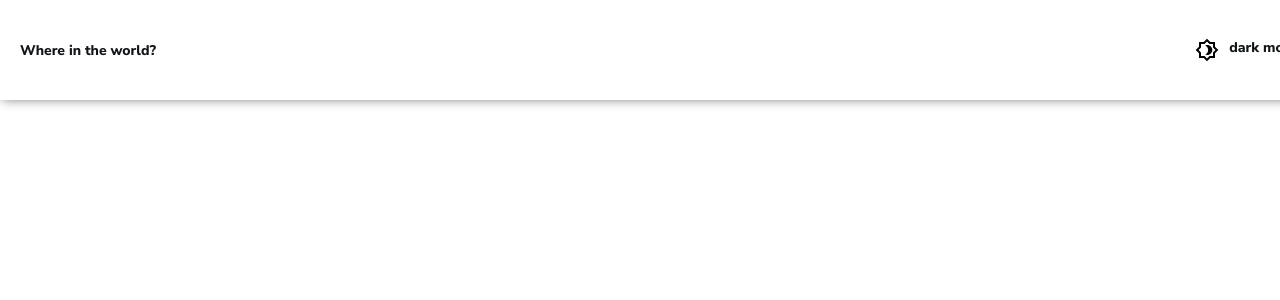
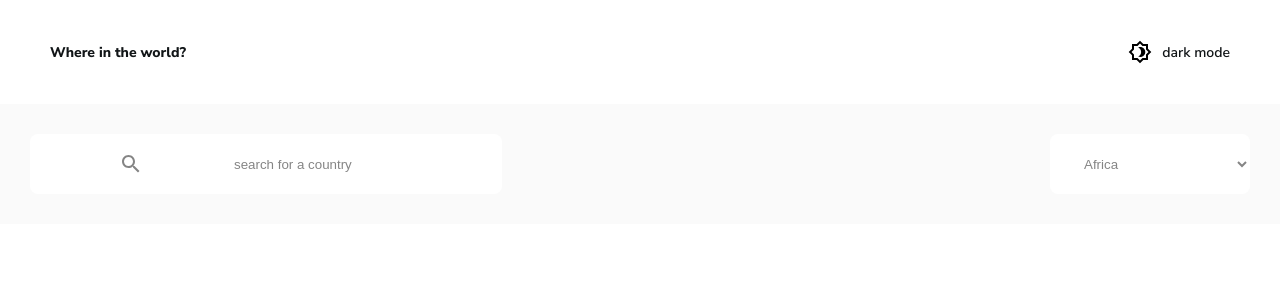
Before and after one commit to Billy-tech133/Country-app, a React (Create React App) app: page / in a window 1280 px wide. Shown: the top 300 px of the page. Built offline with nearby package versions, Linux system fonts and the light colour scheme.

Commit message:
input section completed

```diff
--- a/package.json
+++ b/package.json
@@ -10,6 +10,8 @@
     "@testing-library/user-event": "^12.1.10",
     "react": "^17.0.2",
     "react-dom": "^17.0.2",
+    "react-router": "^5.2.0",
+    "react-router-dom": "^5.2.0",
     "react-scripts": "4.0.3",
     "styled-components": "^5.3.0",
     "web-vitals": "^1.0.1"
--- a/src/App.js
+++ b/src/App.js
@@ -2,13 +2,22 @@ import "./App.css";
 import { ThemeProvider } from "styled-components";
 import NavBar from "./components/NavBar";
 import { useGlobalContext } from "./context";
+import CountryList from "./components/CountryList";
+import SingleCountry from "./components/SingleCountry";
+import { BrowserRouter as Router, Switch } from "react-router-dom";
 function App() {
   const { theme, themes, setTheme } = useGlobalContext();
   return (
     <div className="app">
-      <ThemeProvider theme={themes[theme]}>
-        <NavBar theme={theme} setTheme={setTheme} />
-      </ThemeProvider>
+      <Router>
+        <ThemeProvider theme={themes[theme]}>
+          <NavBar theme={theme} setTheme={setTheme} />
+          <Switch>
+            <CountryList theme={theme} setTheme={setTheme} />
+            <SingleCountry />
+          </Switch>
+        </ThemeProvider>
+      </Router>
     </div>
   );
 }
--- a/src/components/CountryList.js
+++ b/src/components/CountryList.js
@@ -1,7 +1,99 @@
+import { Search } from "@material-ui/icons";
 import React from "react";
-
-function countryList() {
-  return <div></div>;
+import styled from "styled-components";
+function CountryList() {
+  return (
+    <CountryContainer>
+      <FormContainer>
+        <InputContainer>
+          <Search />
+          <input placeholder="search for a country" type="text" />
+        </InputContainer>
+        <select name="countries" required>
+          <option value="" disabled>
+            filter by region
+          </option>
+          <option value="Africa">Africa</option>
+          <option value="America">America</option>
+          <option value="Asia">Asia</option>
+          <option value="Europe">Europe</option>
+          <option value="Oceana">Oceana</option>
+        </select>
+      </FormContainer>
+    </CountryContainer>
+  );
 }
 
-export default countryList;
+export default CountryList;
+
+const CountryContainer = styled.div`
+  height: 100%;
+  z-index: -1;
+  max-width: 100%;
+  width: 100vw;
+  color: black;
+  background-color: ${(props) => props.theme.appBackground};
+`;
+
+const FormContainer = styled.div`
+  padding-top: 30px;
+  padding-bottom: 30px;
+  > select {
+    display: flex;
+    margin-left: 40px;
+    padding: 0 30px;
+    padding-left: 30px;
+    outline: none;
+    height: 60px;
+    width: 45vw;
+    border-radius: 8px;
+    box-shadow: 2px 2px 10px -2px transparent;
+    background-color: ${(props) => props.theme.inputBackground};
+    color: ${(props) => props.theme.inputText};
+    border: none;
+    > option {
+      margin-top: 10px;
+      width: 45vw;
+    }
+    @media only screen and (min-width: 760px) {
+      width: 200px;
+      margin: 0;
+    }
+  }
+  @media only screen and (min-width: 760px) {
+    display: flex;
+    align-items: center;
+    justify-content: space-between;
+    padding: 30px 30px;
+  }
+`;
+
+const InputContainer = styled.div`
+  margin: auto;
+  display: flex;
+  align-items: center;
+  justify-content: space-evenly;
+  margin-bottom: 30px;
+  height: 60px;
+  width: 90vw;
+  box-shadow: 2px 2px 10px -2px transparent;
+  border-radius: 8px;
+  background-color: ${(props) => props.theme.inputBackground};
+  > .MuiSvgIcon-root {
+    color: ${(props) => props.theme.inputText};
+  }
+  > input {
+    color: ${(props) => props.theme.textColor};
+    border: none;
+    height: 60px;
+    outline: none;
+    background-color: transparent;
+    ::placeholder {
+      color: ${(props) => props.theme.inputText};
+    }
+  }
+  @media only screen and (min-width: 760px) {
+    width: 472px;
+    margin: 0;
+  }
+`;
--- a/src/components/NavBar.js
+++ b/src/components/NavBar.js
@@ -12,11 +12,13 @@ function NavBar() {
     );
   return (
     <NavContainer>
-      <NavText>Where in the world?</NavText>
-      <NavToggle onClick={changeTheme}>
-        {icon}
-        <NavToggleText>{text}</NavToggleText>
-      </NavToggle>
+      <NavInner>
+        <NavText>Where in the world?</NavText>
+        <NavToggle onClick={changeTheme}>
+          {icon}
+          <NavToggleText>{text}</NavToggleText>
+        </NavToggle>
+      </NavInner>
     </NavContainer>
   );
 }
@@ -24,19 +26,22 @@ function NavBar() {
 export default NavBar;
 
 const NavContainer = styled.div`
-  position: fixed;
-  height: 100px;
+  /* position: fixed; */
+  height: 100%;
   width: 100vw;
-  display: flex;
-  align-items: center;
-  justify-content: space-between;
-  padding: 0 20px;
-  box-shadow: 0 2px 10px -2px hsl(0, 0%, 52%);
+  box-shadow: 0 2px 10px 0px hsl(0, 0%, 52%);
   background-color: ${(props) => props.theme.navBackground};
   @media only screen and (min-width: 750px) {
     width: 100vw;
     padding: 0 20px;
   }
+`;
+
+const NavInner = styled.div`
+  display: flex;
+  align-items: center;
+  justify-content: space-between;
+  padding: 40px 30px;
 `;
 
 const NavText = styled.div`
@@ -48,10 +53,11 @@ const NavText = styled.div`
 const NavToggleText = styled.div`
   margin-left: 10px;
   font-size: 14px;
-  font-weight: 800;
+  font-weight: 600;
   color: ${(props) => props.theme.textColor};
 `;
 
 const NavToggle = styled.div`
   display: flex;
+  align-items: center;
 `;
--- /dev/null
+++ b/src/components/SingleCountry.js
@@ -0,0 +1,7 @@
+import React from "react";
+
+function SingleCountry() {
+  return <div>I am a single Country</div>;
+}
+
+export default SingleCountry;
--- a/src/context.js
+++ b/src/context.js
@@ -6,6 +6,7 @@ const AppDataLayer = ({ children }) => {
     appBackground: "hsl(0, 0%, 98%)",
     navBackground: "hsl(0, 0%, 100%)",
     inputBackground: "hsl(0, 0%, 100%)",
+    inputText: "hsl(0, 0%, 52%)",
     cardBackground: "hsl(0, 0%, 100%)",
     textColor: "hsl(200, 15%, 8%)",
   };
@@ -14,6 +15,7 @@ const AppDataLayer = ({ children }) => {
     appBackground: "hsl(207, 26%, 17%)",
     navBackground: "hsl(209, 23%, 22%)",
     inputBackground: "hsl(209, 23%, 22%)",
+    inputText: "hsl(0, 0%, 100%)",
     cardBackground: "hsl(209, 23%, 22%)",
     textColor: "hsl(0, 0%, 100%)",
   };
--- a/src/index.css
+++ b/src/index.css
@@ -2,12 +2,13 @@
 
 * {
   margin: 0;
+  box-sizing: border-box;
 }
 body {
   margin: 0;
   font-family:  'Nunito Sans', sans-serif;
   font-weight: 300;
-
+  width: 100vw;
 }
 
 h1,h2,h3 {
```
Also changed, not shown: 1 other file (tests, documents, lock files or other folders).
